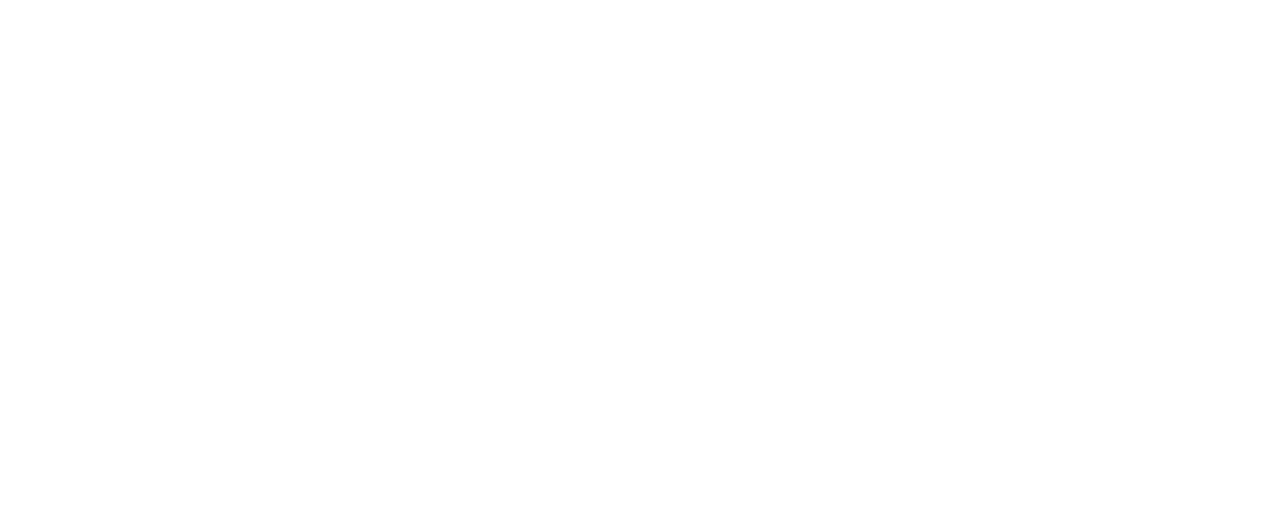
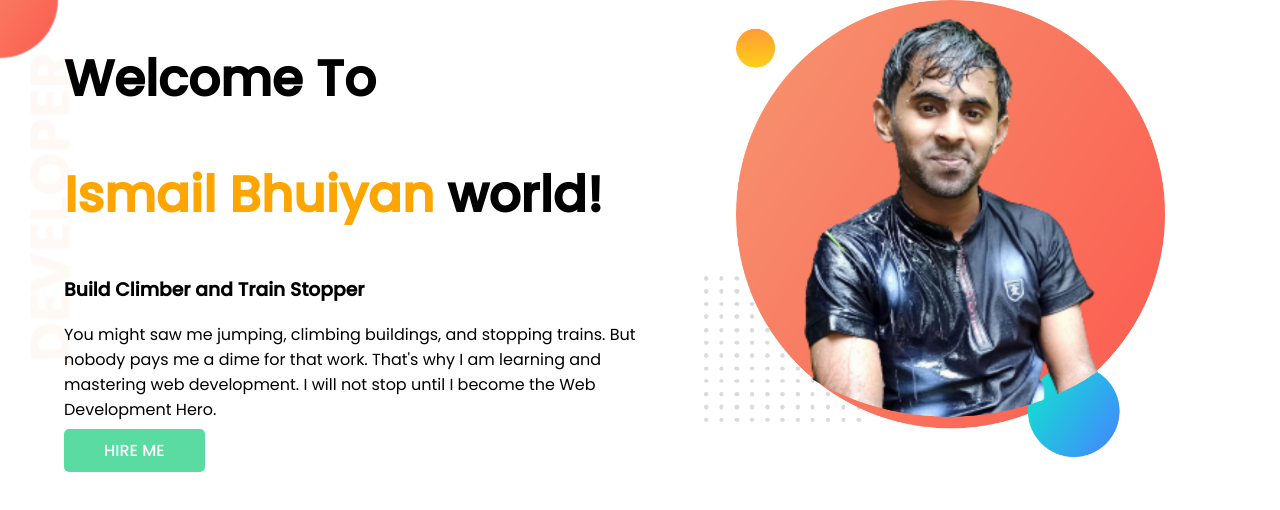
Before and after one commit to ismail360deg/developer-ismail, a plain HTML site: page index.html in a window 1280 px wide. Drawn offline with Linux system fonts and the light colour scheme.

Commit message:
top-banner add

```diff
--- a/index.html
+++ b/index.html
@@ -1,13 +1,38 @@
 <!DOCTYPE html>
 <html lang="en">
+
 <head>
     <meta charset="UTF-8">
     <meta http-equiv="X-UA-Compatible" content="IE=edge">
     <meta name="viewport" content="width=device-width, initial-scale=1.0">
     <title>Ismail portfolio</title>
+    <link rel="preconnect" href="https://fonts.googleapis.com">
+    <link rel="preconnect" href="https://fonts.gstatic.com" crossorigin>
+    <link href="https://fonts.googleapis.com/css2?family=Poppins:wght@400;500&display=swap" rel="stylesheet">
     <link rel="stylesheet" href="style.css">
 </head>
+
 <body>
 
+    <section class="top-banner">
+        <div class="half-width">
+            <h1>Welcome To</h1>
+            <h1> <span>Ismail Bhuiyan</span> world!</h1>
+            <h3>Build Climber and Train Stopper </h3>
+            <p>You might saw me jumping, climbing buildings, and stopping trains. But nobody pays me a dime for that
+                work.
+                That's why I am learning and mastering web development. I will not stop until I become the Web
+                Development
+                Hero.</p>
+            <a target="blank" href="https://www.linkedin.com/in/ismail-bhuiyan-960b58229/">HIRE ME</a>
+        </div>
+
+        <div class="half-width">
+            <img src="/images/ismail1.png" alt="ismail1">
+        </div>
+    </section>
+
+
 </body>
+
 </html>
--- a/style.css
+++ b/style.css
@@ -0,0 +1,40 @@
+body {
+    font-family: 'Poppins', sans-serif;
+    margin: 0;
+}
+
+h1 {
+
+    font-size: 50px;
+}
+
+span {
+    color: orange;
+}
+
+section {
+    display: flex;
+}
+
+.half-width {
+    width: 50%;
+    padding-left: 5%;
+}
+
+.half-width img {
+    width: 80%;
+}
+
+a {
+    text-decoration: none;
+    background-color: rgb(89, 219, 162);
+    padding: 10px 40px;
+    color: white;
+    border-radius: 5px;
+    font-weight: 500;
+}
+
+.top-banner {
+    background-image: url(/images/top-banner.png);
+    background-repeat: no-repeat;
+}
```
Also changed, not shown: images/dream-bg.png (added), images/exp-bg.png (added), images/ismail1.png (added), images/ismail2.png (added), images/jhankar.png (added), images/jhankar2.png (added), images/top-banner.png (added), 7 other files.
